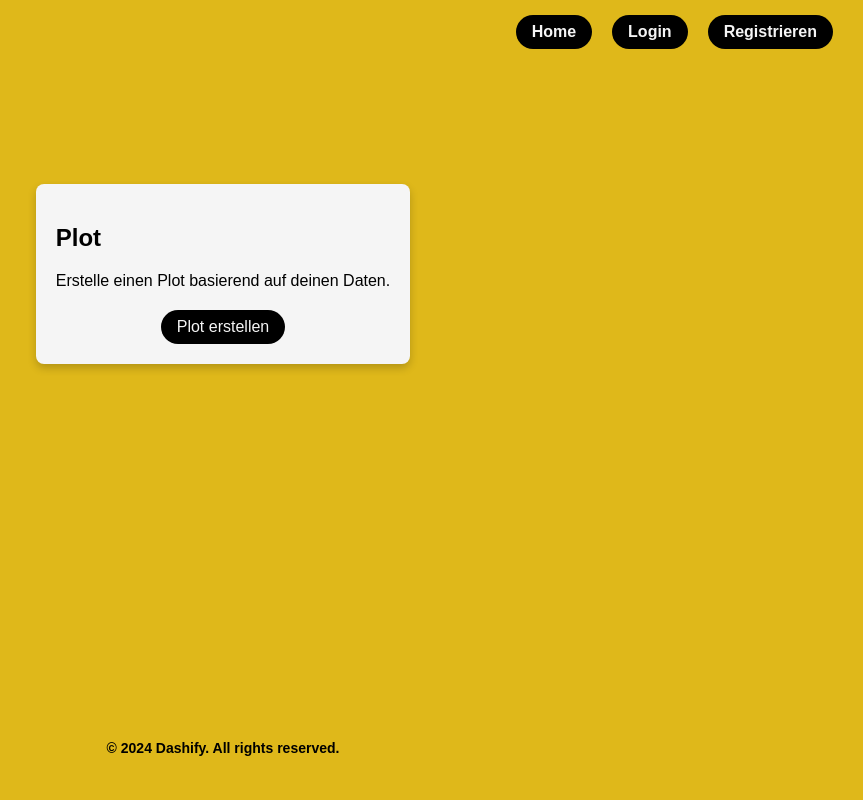
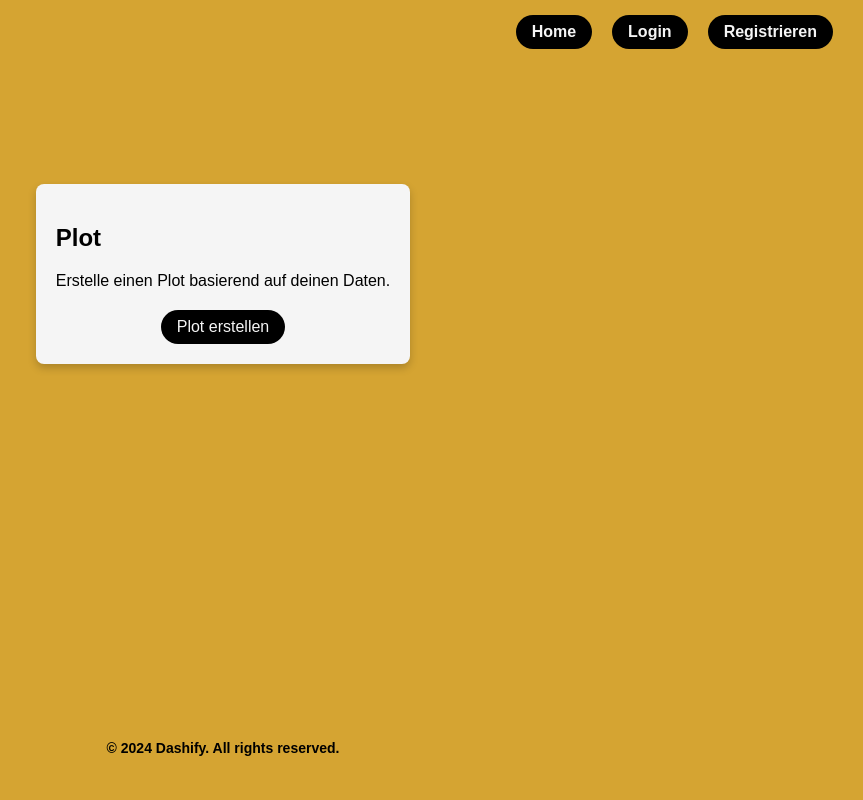
Before and after one commit to antoniofriesen/Dashify, a Django app: page /plot/plot/ in a window 1280 px wide. Shown: the whole page, without its empty margins (417-1280 px from the left). Run offline with Django 5.2, Linux system fonts and the light colour scheme.

Commit message:
Update style.css

```diff
--- a/dashify/static/css/style.css
+++ b/dashify/static/css/style.css
@@ -1,5 +1,5 @@
 :root {
-    --colourbg: #DFB81A;
+    --colourbg: #D5A432;
     --colorfont: black;
     --coloraccent: black;
     --colorhover: #134056;
```
